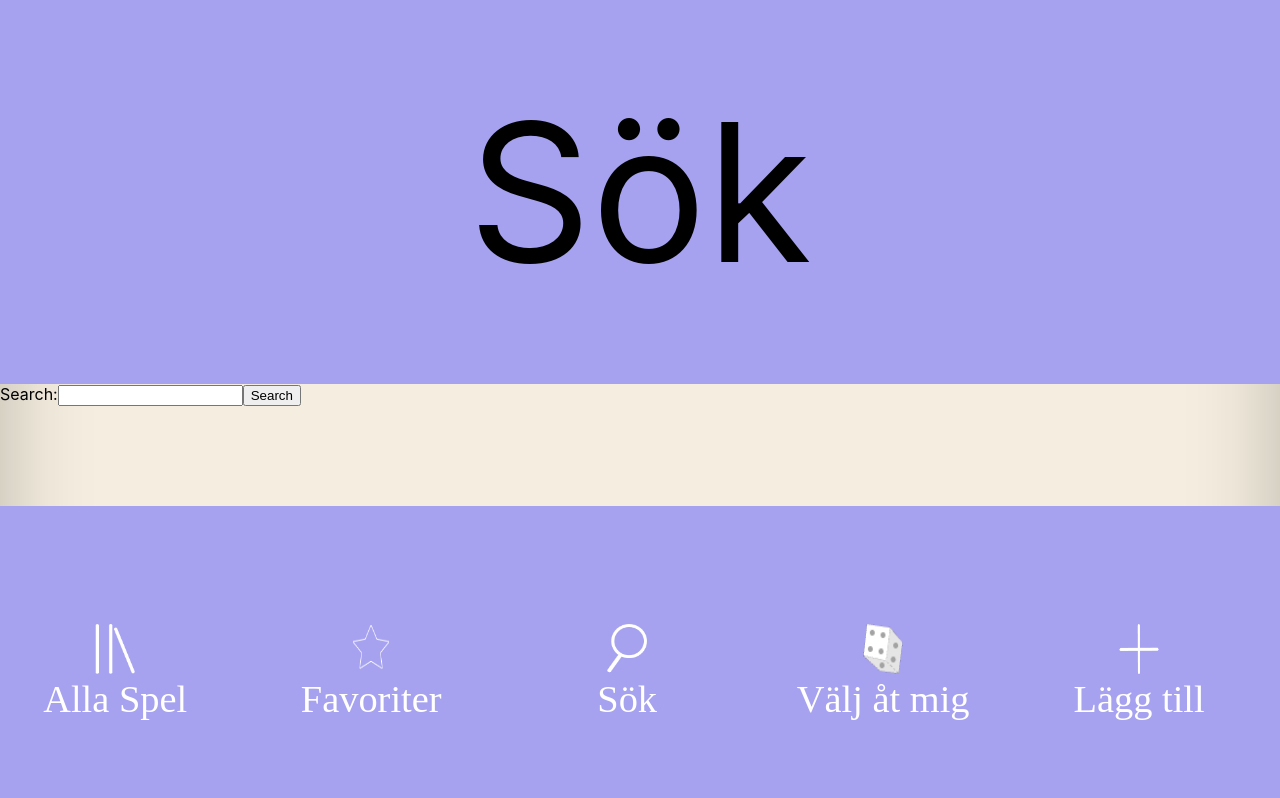
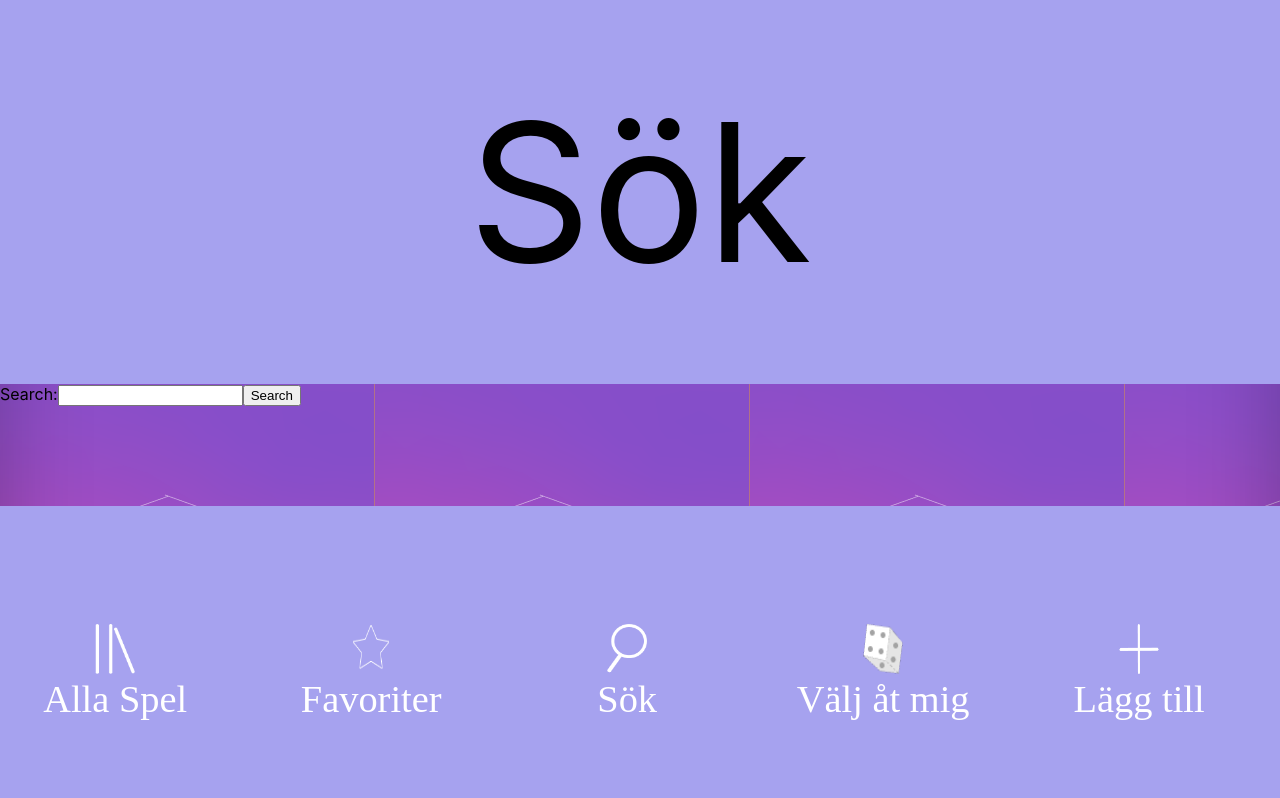
Before and after one commit to VibeValley/PartyPP, a React (Create React App) app: page /Sok in a window 1280 px wide. Shown: the top 798 px of the page. Built offline with nearby package versions, Linux system fonts and the light colour scheme.

Commit message:
Första sida css

```diff
--- a/src/App.css
+++ b/src/App.css
@@ -5,7 +5,7 @@
 
 html {
   height: calc(100%);
-  background: #f5eee0;
+  background-image: url("Bilder/bakgrund-startsida.png");
   box-shadow: inset 0px -110px 90px rgba(0, 0, 0, 0.25);
 }
 
```
Also changed, not shown: src/Bilder/bakgrund-startsida.png (added).
